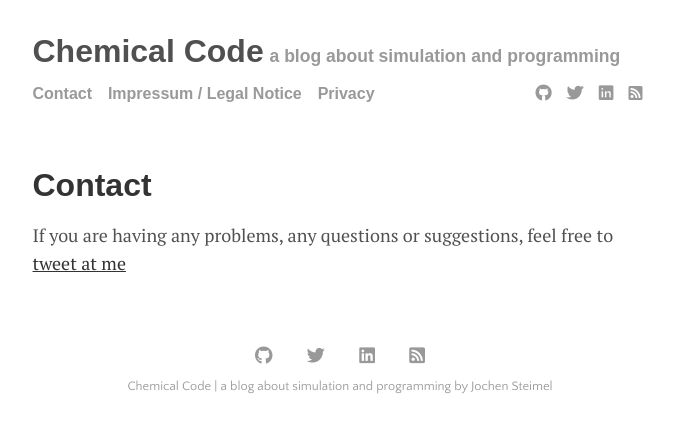
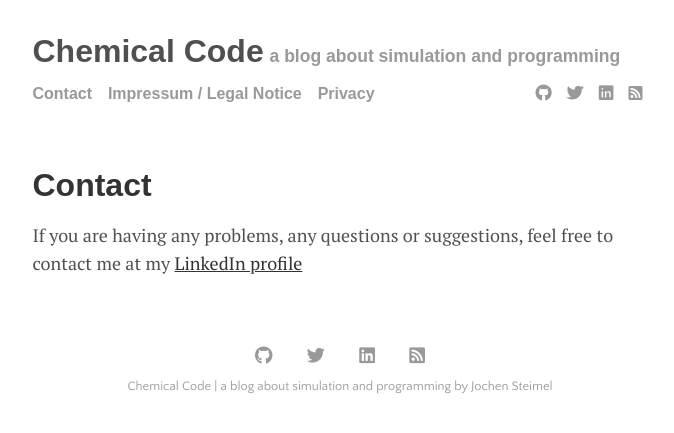
Before and after one commit to Nukleon84/ChemicalCode, a Jekyll site: the page built from menu/contact.md, in a window 1280 px wide. Shown: the top 433 px of the page, without its empty margins (300-974 px from the left). Built offline with Jekyll 4.4.1, drawn with Linux system fonts in a browser that asks for light colours.

Commit message:
Changed contact information to LinkedIn

```diff
--- a/menu/contact.md
+++ b/menu/contact.md
@@ -3,4 +3,4 @@ layout: page
 title: Contact
 ---
 
-If you are having any problems, any questions or suggestions, feel free to [tweet at me](https://twitter.com/intent/tweet?text=%40Nukleon14)
+If you are having any problems, any questions or suggestions, feel free to contact me at my [LinkedIn profile](https://www.linkedin.com/in/jochen-steimel/)
```
